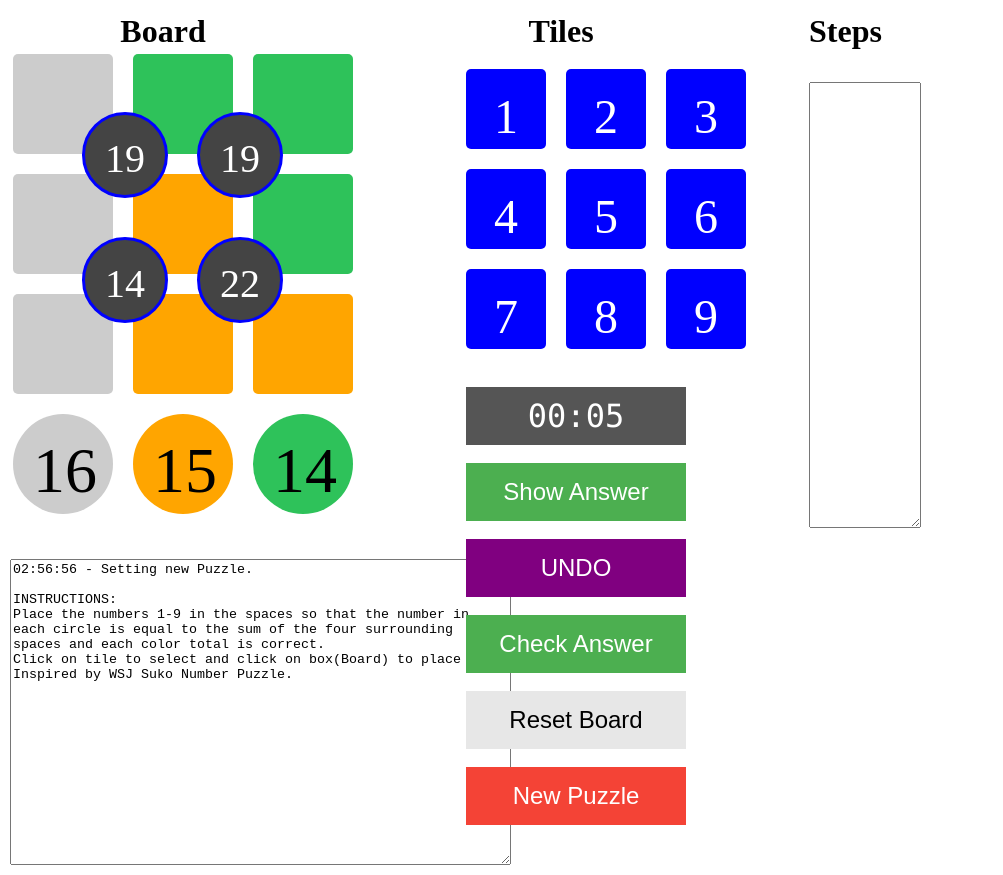
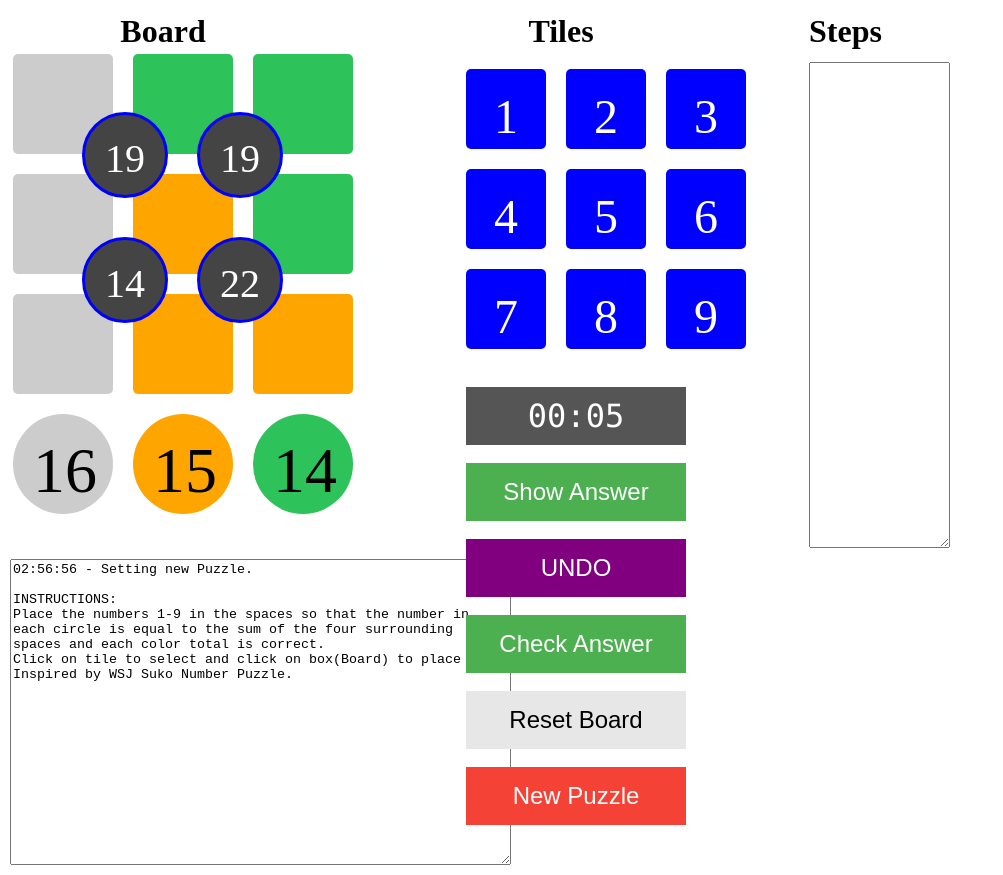
Before and after one commit to kdonthin/suko-puzzle, a plain HTML site: page index.html in a window 1280 px wide. Shown: the whole page, without its empty margins (0-1003 px from the left). Drawn offline with nearby package versions, Linux system fonts and the light colour scheme.

Commit message:
Remmove style on steps textarea and reduce rows to 32 to prevent board scrolling

```diff
--- a/index.html
+++ b/index.html
@@ -70,7 +70,7 @@
                     </td>
                     <td rowspan="2">
                         <div id="stepsDiv" class="steps">
-                            <textarea id="steps" readonly="true" cols="15" rows="40"  style="font-size: 10px;"></textarea>
+                            <textarea id="steps" readonly="true" cols="15" rows="32"></textarea>
                         </div>
                     </td>
                 </tr>
```
